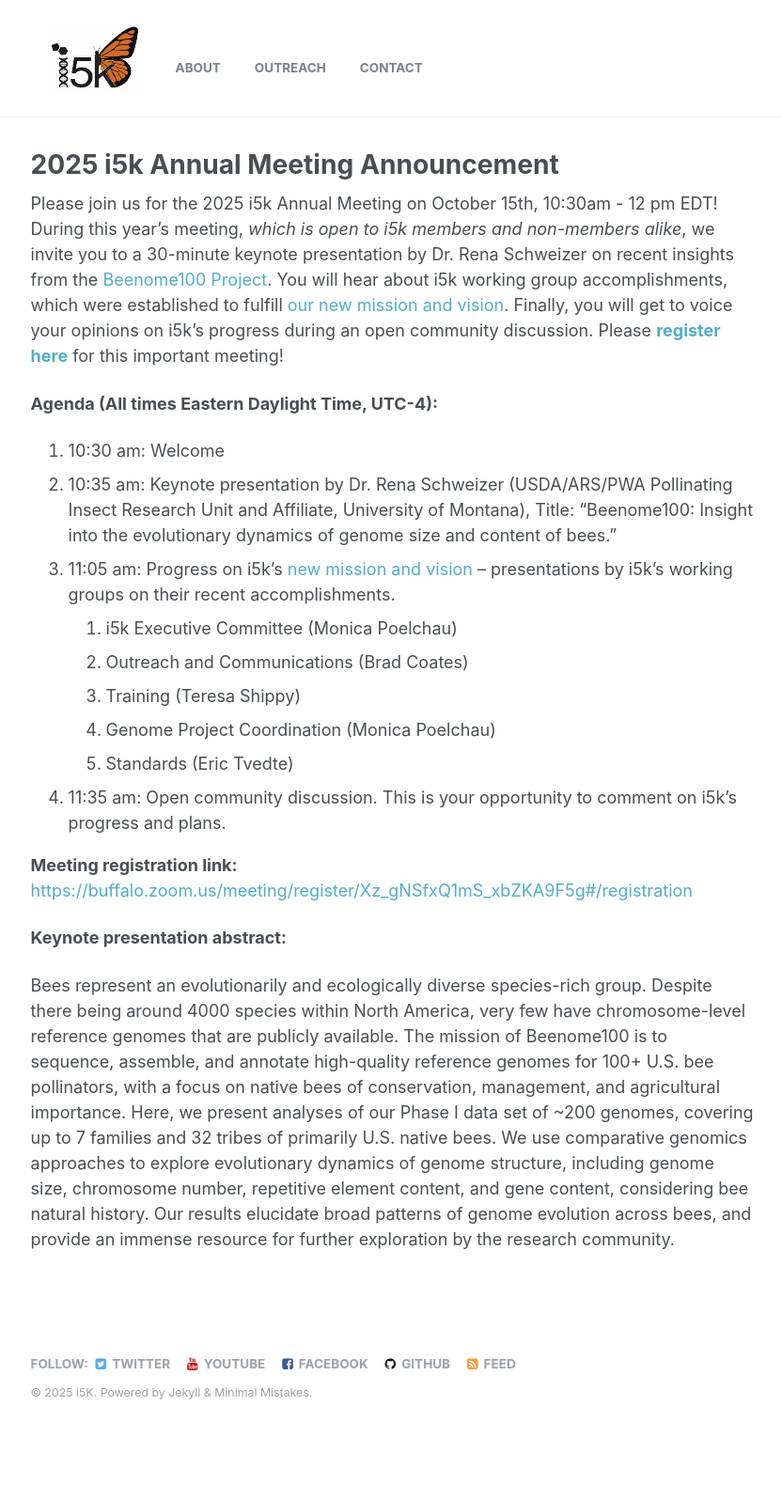
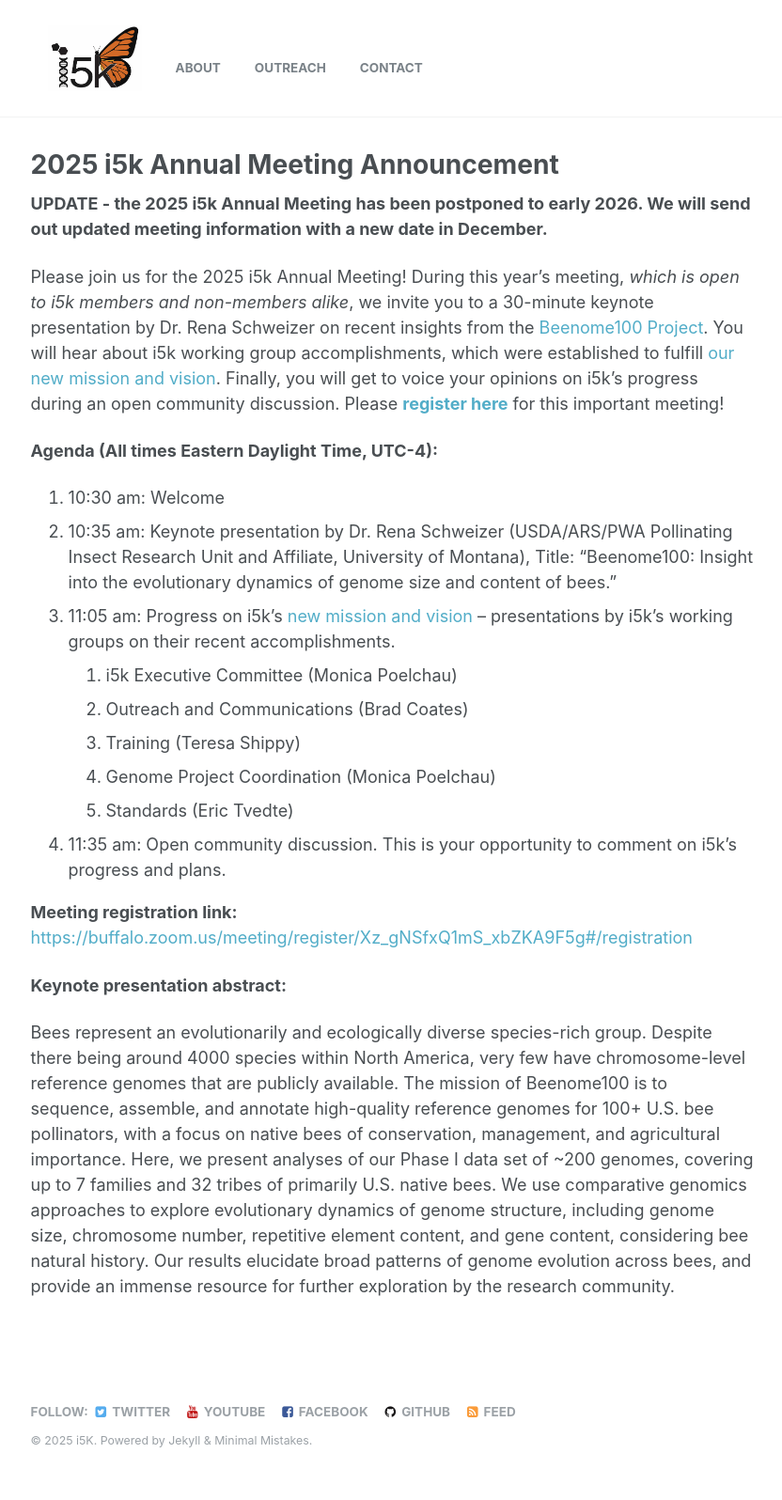
Before and after one commit to i5k/i5k.github.io, a Jekyll site: the page built from _pages/2025-annual-meeting.md, in a window 1280 px wide. Shown: the whole page at 94% size, without its empty margins (249-1081 px from the left). Built offline with Jekyll 4.4.1, drawn with Linux system fonts in a browser that asks for light colours; before the commit the page ends 1546 px from its top, so only the background shows below that.

Commit message:
Update 2025-annual-meeting.md

```diff
--- a/_pages/2025-annual-meeting.md
+++ b/_pages/2025-annual-meeting.md
@@ -3,8 +3,9 @@
 type: single
 permalink: /2025_annual_meeting
 ---
+**UPDATE - the 2025 i5k Annual Meeting has been postponed to early 2026. We will send out updated meeting information with a new date in December.**
 
-Please join us for the 2025 i5k Annual Meeting on October 15th, 10:30am - 12 pm EDT! During this year’s meeting, *which is open to i5k members and non-members alike*, we invite you to a 30-minute keynote presentation by Dr. Rena Schweizer on recent insights from the [Beenome100 Project](https://www.beenome100.org/). You will hear about i5k working group accomplishments, which were established to fulfill [our new mission and vision](https://i5k.github.io/about). Finally, you will get to voice your opinions on i5k’s progress during an open community discussion. Please **[register here](https://buffalo.zoom.us/meeting/register/Xz_gNSfxQ1mS_xbZKA9F5g#/registration)** for this important meeting!
+Please join us for the 2025 i5k Annual Meeting! During this year’s meeting, *which is open to i5k members and non-members alike*, we invite you to a 30-minute keynote presentation by Dr. Rena Schweizer on recent insights from the [Beenome100 Project](https://www.beenome100.org/). You will hear about i5k working group accomplishments, which were established to fulfill [our new mission and vision](https://i5k.github.io/about). Finally, you will get to voice your opinions on i5k’s progress during an open community discussion. Please **[register here](https://buffalo.zoom.us/meeting/register/Xz_gNSfxQ1mS_xbZKA9F5g#/registration)** for this important meeting!
 
 **Agenda (All times Eastern Daylight Time, UTC-4):**
 1. 10:30 am: Welcome
```
